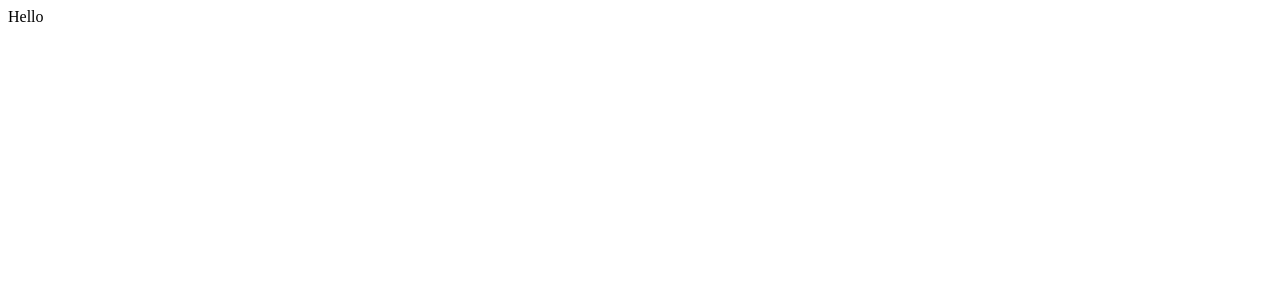
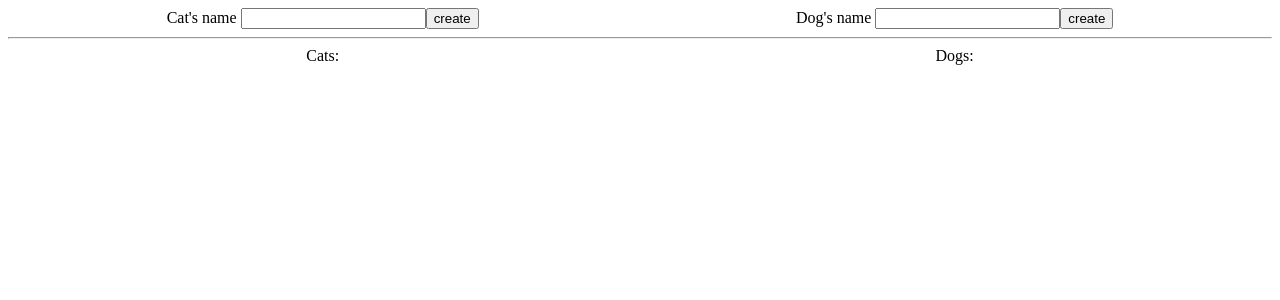
Before and after one commit to Dem0nhunt3R/react-dec, a React (Create React App) app: page / in a window 1280 px wide. Shown: the top 300 px of the page. Built offline with nearby package versions, Linux system fonts and the light colour scheme.

Commit message:
lesson 5 hw 2

```diff
--- a/package.json
+++ b/package.json
@@ -9,7 +9,8 @@
     "react": "^18.0.0",
     "react-dom": "^18.0.0",
     "react-scripts": "5.0.1",
-    "axios": "^0.26.1"
+    "axios": "^0.26.1",
+    "react-hook-form": "^7.30.0"
   },
   "scripts": {
     "start": "react-scripts start",
--- a/src/App.js
+++ b/src/App.js
@@ -1,10 +1,105 @@
-function App() {
+import React, {useEffect, useReducer} from 'react';
+
+import css from './App.module.css';
+import {Dog} from "./components/Dog";
+import {Cat} from "./components/Cat";
+import {useForm} from "react-hook-form";
+
+const init = (dogsInit = [], catsInit = []) => {
+    return {cats: catsInit, dogs: dogsInit};
+}
+
+const reducer = (state, action) => {
+    const {type, payload} = action;
+
+    switch (type) {
+        case 'catSubmit':
+            return {...state, cats: [...state.cats, payload]};
+        case 'dogSubmit':
+            return {...state, dogs: [...state.dogs, payload]};
+        case'dogDelete':
+            const indexOf = state.dogs.indexOf(payload);
+            state.dogs.splice(indexOf, 1);
+            console.log('splicing dogs')
+            return {...state, dogs: [...state.dogs]};
+        default:
+            return state;
+    }
+}
+
+const App = () => {
+    const [state, dispatch] = useReducer(reducer, [], init);
+    const {register, reset, handleSubmit} = useForm();
+
+    useEffect(() => {
+
+    }, [state.dogs, state.cats]);
+
+
+    const catSubmit = (cat) => {
+        if (cat.catName) {
+            if (state.cats.includes(cat.catName)) {
+                alert('already exist');
+            } else {
+                dispatch({type: 'catSubmit', payload: cat.catName})
+                reset();
+            }
+        } else {
+            alert('empty cat\'s name')
+        }
+    }
+
+    const dogSubmit = (dog) => {
+        if (dog.dogName) {
+            if (state.dogs.includes(dog.dogName)) {
+                alert('already exist');
+            } else {
+                dispatch({type: 'dogSubmit', payload: dog.dogName})
+                reset();
+            }
+        } else {
+            alert('empty dog\'s name')
+        }
+    }
+
+    function dogDelete(dog) {
+        console.log(dog);
+        dispatch({type: 'dogDelete', payload: dog});
+    }
 
     return (
         <div>
-            Hello
+            <div className={css.box}>
+                <form onSubmit={handleSubmit(catSubmit)}>
+                    <label>Cat's name <input type="text" {...register('catName')}/></label>
+                    <button>create</button>
+                </form>
+                <form onSubmit={handleSubmit(dogSubmit)}>
+                    <label>Dog's name <input type="text" {...register('dogName')}/></label>
+                    <button>create</button>
+                </form>
+            </div>
+            <hr/>
+            <div className={css.pets}>
+                <div>
+                    Cats:
+                    {state.cats && state.cats.map(cat => <Cat
+                        key={state.cats.indexOf(cat)}
+                        cat={cat}
+                    />)}
+                </div>
+                <div>
+                    Dogs:
+                    {state.dogs && state.dogs.map(dog => <Dog
+                        key={state.dogs.indexOf(dog)}
+                        dog={dog}
+                        dogDelete={dogDelete}
+                    />)}
+                </div>
+            </div>
         </div>
-    );
-}
+    )
+        ;
+};
 
-export default App;
+export {App};
--- /dev/null
+++ b/src/App.module.css
@@ -0,0 +1,8 @@
+.box{
+    display: flex;
+    justify-content: space-around;
+}
+.pets{
+    display: flex;
+    justify-content: space-around;
+}
--- /dev/null
+++ b/src/components/Cat.js
@@ -0,0 +1,12 @@
+import React from 'react';
+
+const Cat = ({cat}) => {
+    return (
+        <div>
+            {cat}
+            <button>delete</button>
+        </div>
+    );
+};
+
+export {Cat};
--- /dev/null
+++ b/src/components/Dog.js
@@ -0,0 +1,12 @@
+import React from 'react';
+
+const Dog = ({dog,dogDelete}) => {
+    return (
+        <div>
+            {dog}
+            <button onClick={()=>dogDelete(dog)}>delete</button>
+        </div>
+    );
+};
+
+export {Dog};
--- a/src/index.js
+++ b/src/index.js
@@ -1,6 +1,6 @@
 import React from 'react';
 import ReactDOM from 'react-dom/client';
-import App from './App';
+import {App} from './App';
 
 const root = ReactDOM.createRoot(document.getElementById('root'));
 root.render(
```
Also changed, not shown: 1 other file (tests, documents, lock files or other folders).
